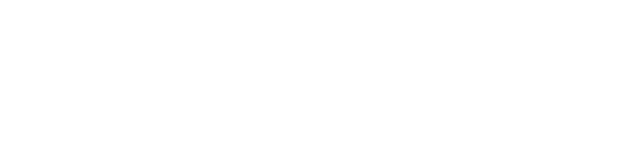
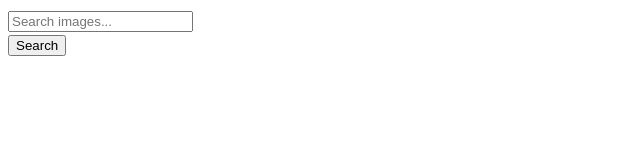
Before and after one commit to Maxym87/goit-js-hw-11, a website built with Vite: page src/index.html in a window 1280 px wide. Shown: the whole page, without its empty margins (0-640 px from the left). Built offline with nearby package versions, Linux system fonts and the light colour scheme.

Commit message:
adds markup index.html

```diff
--- a/src/index.html
+++ b/src/index.html
@@ -8,6 +8,16 @@
     <link rel="stylesheet" href="./css/styles.css" />
   </head>
   <body>
+    <form class="form" id="search-form">
+      <input
+        class="input"
+        type="text"
+        name="searchQuery"
+        placeholder="Search images..."
+      />
+    </form>
+    <button class="btn" type="submit">Search</button>
+    <ul class="gallery"></ul>
     <script type="module" src="./main.js"></script>
   </body>
 </html>
```
